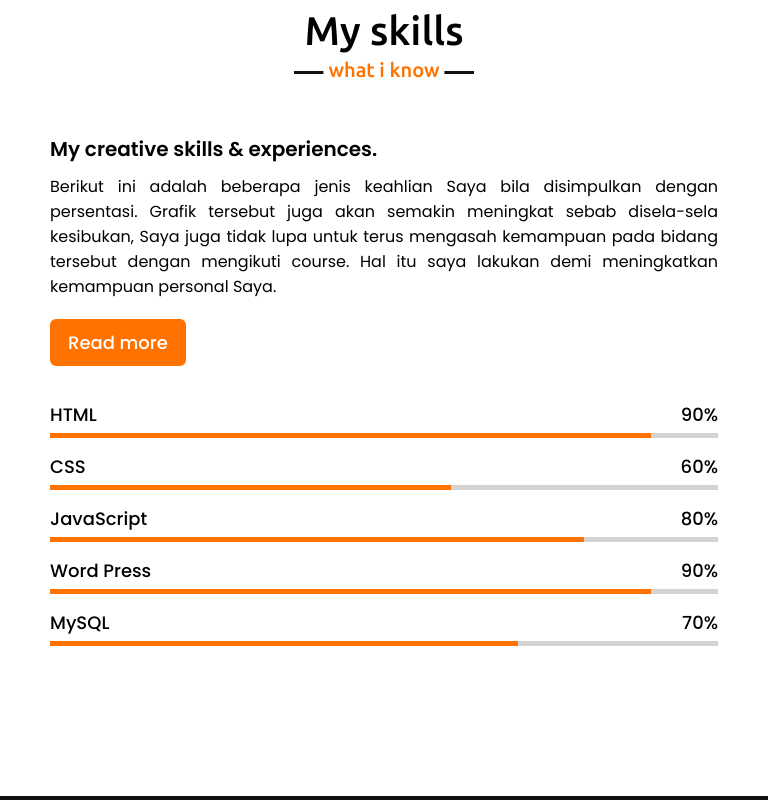
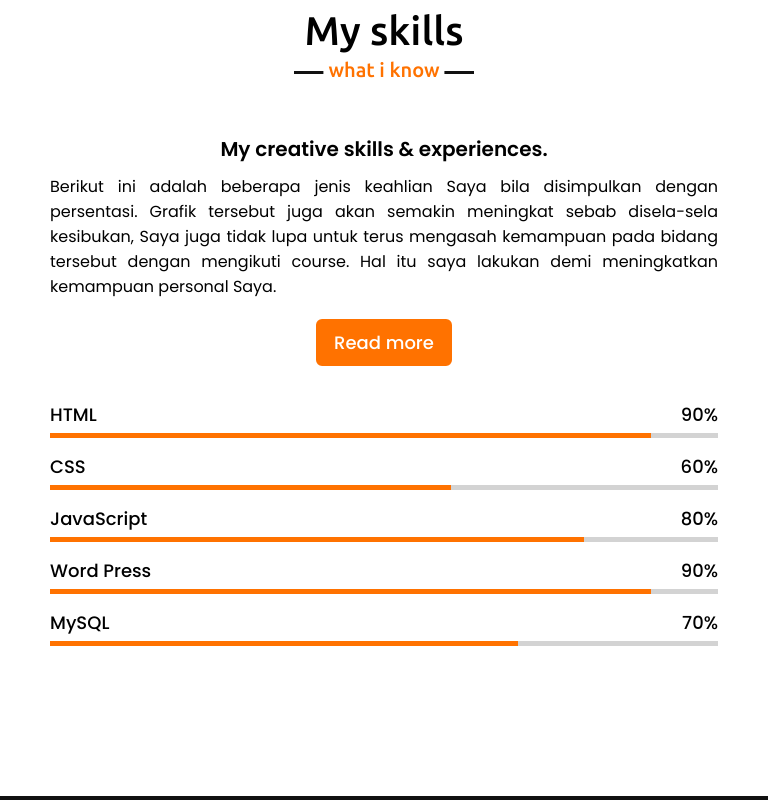
Before and after one commit to yogiafrilisca/yogiafrilisca.github.io, a plain HTML site: page index.html in a window 768 px wide. Shown: the part 2800-3600 px from the top of the page. Drawn offline with nearby package versions, Linux system fonts and the light colour scheme.

Commit message:
gabut cok

```diff
--- a/css/style.css
+++ b/css/style.css
@@ -367,6 +367,7 @@ section .title::after {
 
 .skills .skills-content .column {
     width: calc(50% - 30px);
+
 }
 
 .skills .skills-content .left .text {
@@ -658,11 +659,41 @@ footer span a:hover {
 }
 
 /* Small devices (landscape phones, 576px and up) */
+@media (min-width: 576px) {
+    .about .about-content .right .text {
+        font-size: 20px;
+        text-align: center;
+    }
+
+}
+
+.skills .skills-content .column {
+    width: calc(50% - 30px);
+    text-align: center;
+
+}
+
+.contact .contact-content .text {
+    text-align: center;
+}
+
+/* Akhir Small devices (landscape phones, 576px and up) */
+
+
+/* Small devices (landscape phones, 947px and up) */
 @media (max-width: 947px) {
     .menu-btn {
         display: block;
         z-index: 999;
     }
+
+    .skills .skills-content .column {
+        width: calc(50% - 30px);
+        text-align: center;
+
+    }
+
+    /* Akhir Small devices (landscape phones, 947px and up) */
 
 
     /* Medium devices (tablets, 768px and up) */
@@ -686,8 +717,6 @@ footer span a:hover {
             margin-left: 0px;
         }
     }
-
-
 
     .menu-btn i.active:before {
         content: "\f00d";
@@ -784,13 +813,7 @@ footer span a:hover {
     }
 }
 
-@media (min-width: 576px) {
-    .about .about-content .right .text {
-        font-size: 20px;
-        text-align: center;
-    }
 
-}
 
 /* Device Media  */
 @media (max-width: 500px) {
```
